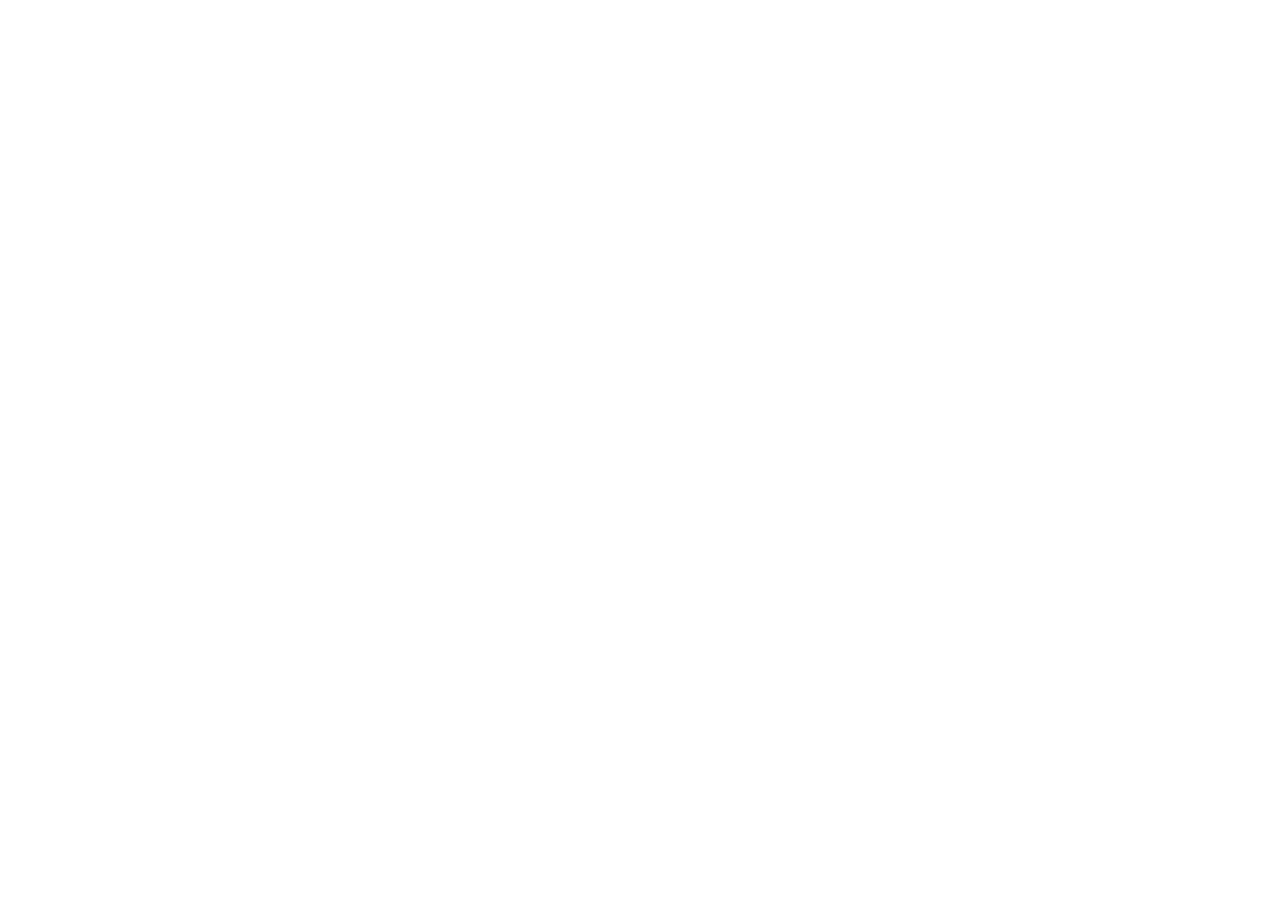
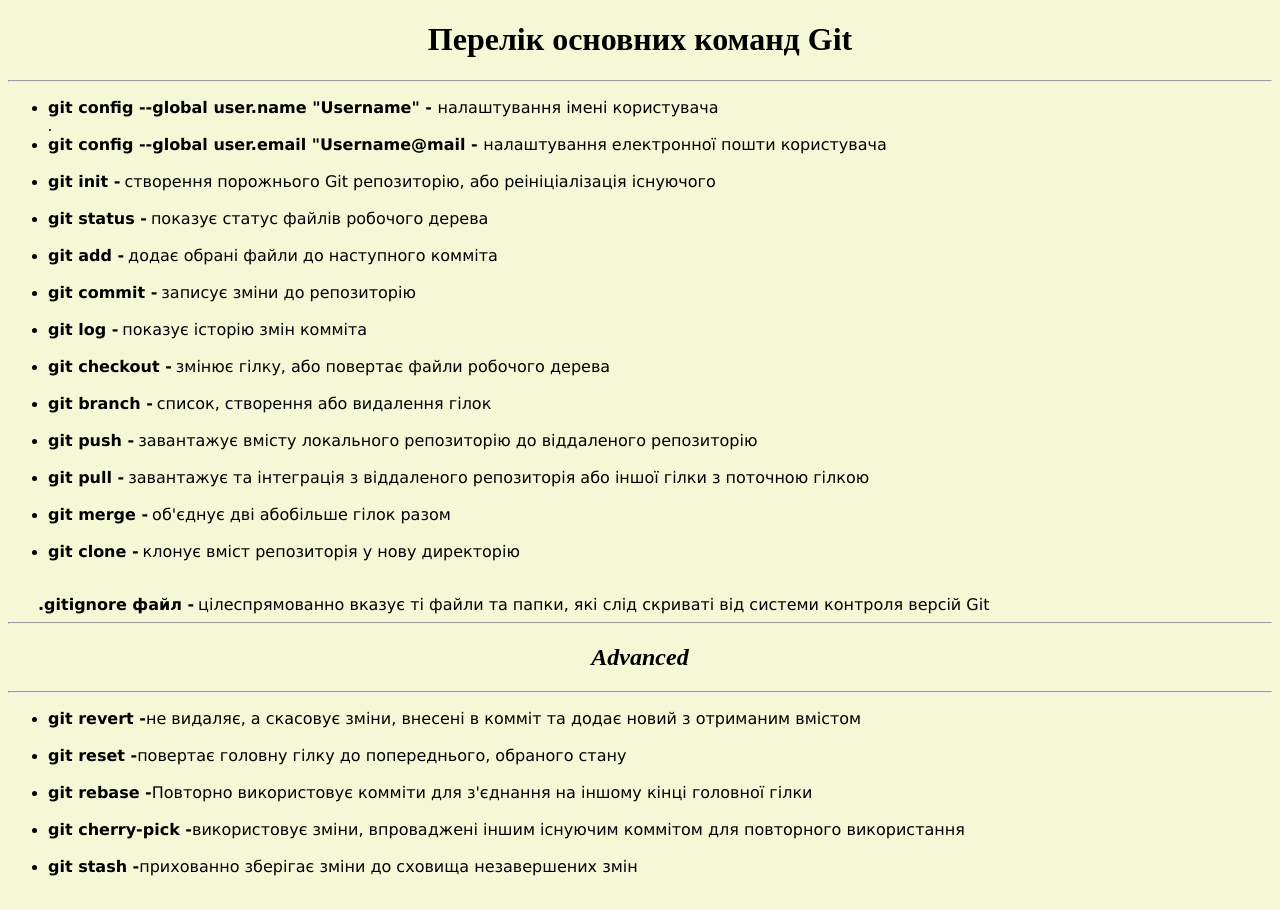
Before and after one commit to Dimetr1us/Cursor-Homework, a plain HTML site: page index.html in a window 1280 px wide. Before the commit the page ends 800 px from the top, so only its background shows below. Drawn offline with Linux system fonts and the light colour scheme.

Commit message:
added content

```diff
--- a/index.html
+++ b/index.html
@@ -4,10 +4,43 @@
     <meta charset="UTF-8">
     <meta http-equiv="X-UA-Compatible" content="IE=edge">
     <meta name="viewport" content="width=device-width, initial-scale=1.0">
-    <title>Homework 01</title>
+    <title> &#9989;	Homework 01</title>
     <link rel="stylesheet" href="./styles.css">
 </head>
 <body>
-
+    <div>
+        <h1 class="title">Перелік основних команд Git</h1>
+    </div>
+    <hr class="line">
+    <div>
+    <ul>
+        <li> <span class="name">git config --global user.name "Username" - </span> <span class="explain">налаштування імені користувача</span></li> . <br>
+        <li> <span class="name">git config --global user.email "Username@mail - </span> <span class="explain">налаштування електронної пошти користувача</span></li> <br>
+        <li> <span class="name">git init -</span> <span class="explain">створення порожнього Git репозиторію, або реініціалізація існуючого</span></li> <br>
+        <li> <span class="name">git status -</span> <span  class="explain">показує статус файлів робочого дерева</span></li> <br>
+        <li> <span class="name">git add -</span> <span class="explain">додає обрані файли до наступного комміта</span></li> <br>
+        <li> <span class="name">git commit -</span> <span class="explain">записує зміни до репозиторію</span></li> <br>
+        <li> <span class="name">git log -</span> <span class="explain">показує історію змін комміта</span></li> <br>
+        <li> <span class="name">git checkout -</span> <span class="explain">змінює гілку, або повертає файли робочого дерева</span></li> <br>
+        <li> <span class="name">git branch -</span> <span class="explain">список, створення або видалення гілок</span></li> <br>
+        <li> <span class="name">git push -</span> <span class="explain">завантажує вмісту локального репозиторію до віддаленого репозиторію</span></li> <br>
+        <li> <span class="name">git pull -</span> <span class="explain">завантажує та інтеграція з віддаленого репозиторія або іншої гілки з поточною гілкою </span></li> <br>
+        <li> <span class="name">git merge -</span> <span class="explain">об'єднує дві абобільше гілок  разом</span></li> <br>
+        <li> <span class="name">git clone -</span> <span class="explain">клонує вміст репозиторія у нову директорію</span></li> <br>
+        </ul>
+        <span class="name1">.gitignore файл -</span> <span class="explain"> цілеспрямованно вказує ті файли  та папки, які слід скриваті від системи контроля версій Git</span>
+        <hr>
+        <h2 class="title2"> <i>Advanced</i></h2>
+        <hr>
+        <div>
+        <ul>
+            <li><span class="name">git revert -</span><span class="explain">не видаляє, а скасовує зміни, внесені в комміт та додає новий з отриманим вмістом</span></li> <br>
+            <li><span class="name">git reset -</span><span class="explain">повертає головну гілку до попереднього, обраного стану </span></li> <br>
+            <li><span class="name">git rebase -</span><span class="explain">Повторно використовує комміти для з'єднання на іншому кінці головної гілки</span></li> <br>
+            <li><span class="name">git cherry-pick -</span><span class="explain">використовує зміни, впроваджені іншим існуючим  коммітом для  повторного використання </span></li> <br>
+            <li><span class="name">git stash  -</span><span class="explain">прихованно зберігає зміни до сховища незавершених змін</span></li> <br>
+        </ul>
+    </div>
+</div>
 </body>
 </html>
--- a/styles.css
+++ b/styles.css
@@ -0,0 +1,22 @@
+body {
+    background-color: rgb(245, 248, 215);
+}
+.name {
+    font-weight: bold;
+    font-family: Verdana, Geneva, Arial, sans-serif;
+
+}
+.name1 {
+    margin-left: 30px;
+    font-weight: bold;
+    font-family: Verdana, Geneva, Arial, sans-serif;
+}
+.title  {
+    text-align: center;
+}
+.title2  {
+    text-align: center;
+}
+.explain {
+    font-family: Verdana, Geneva, Arial, sans-serif;
+}
```
